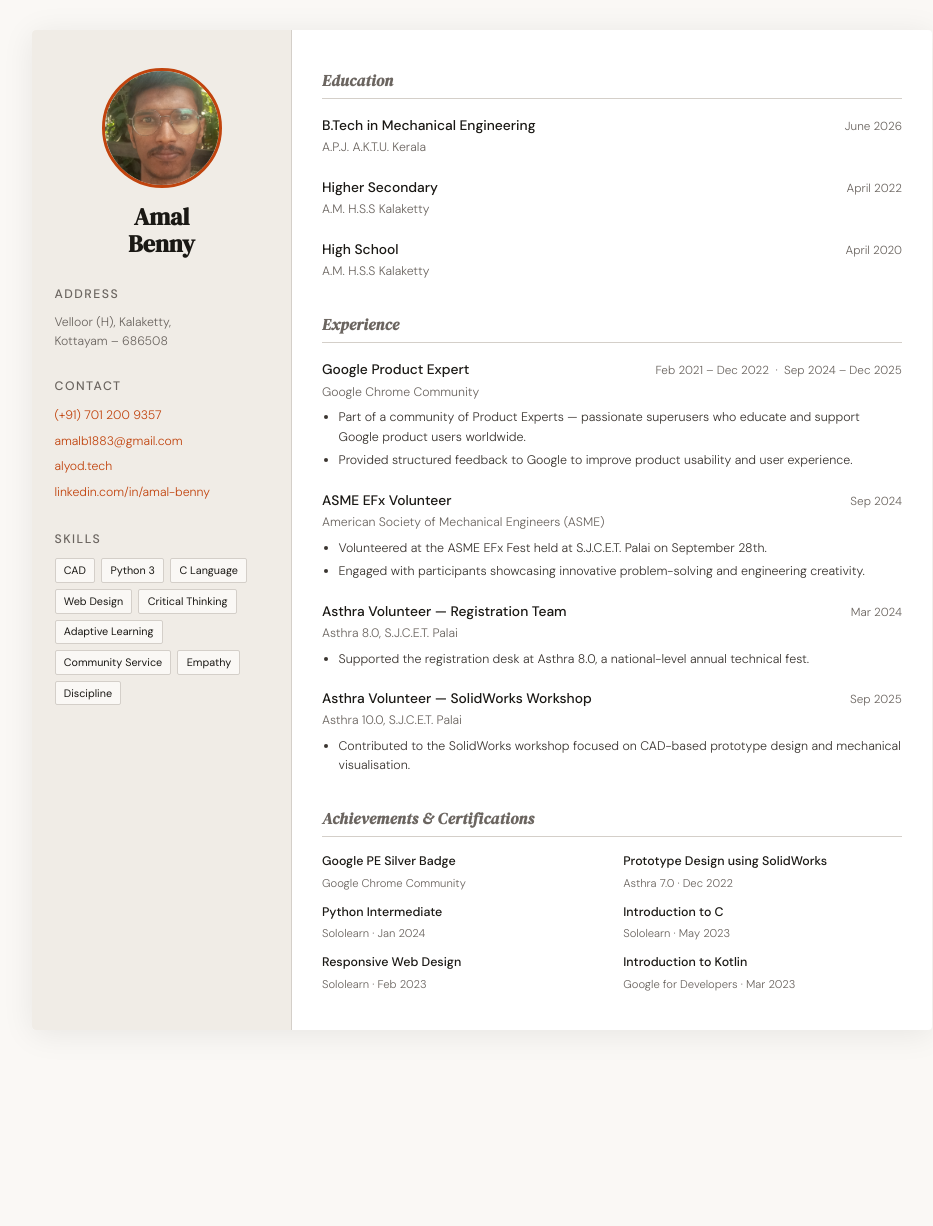
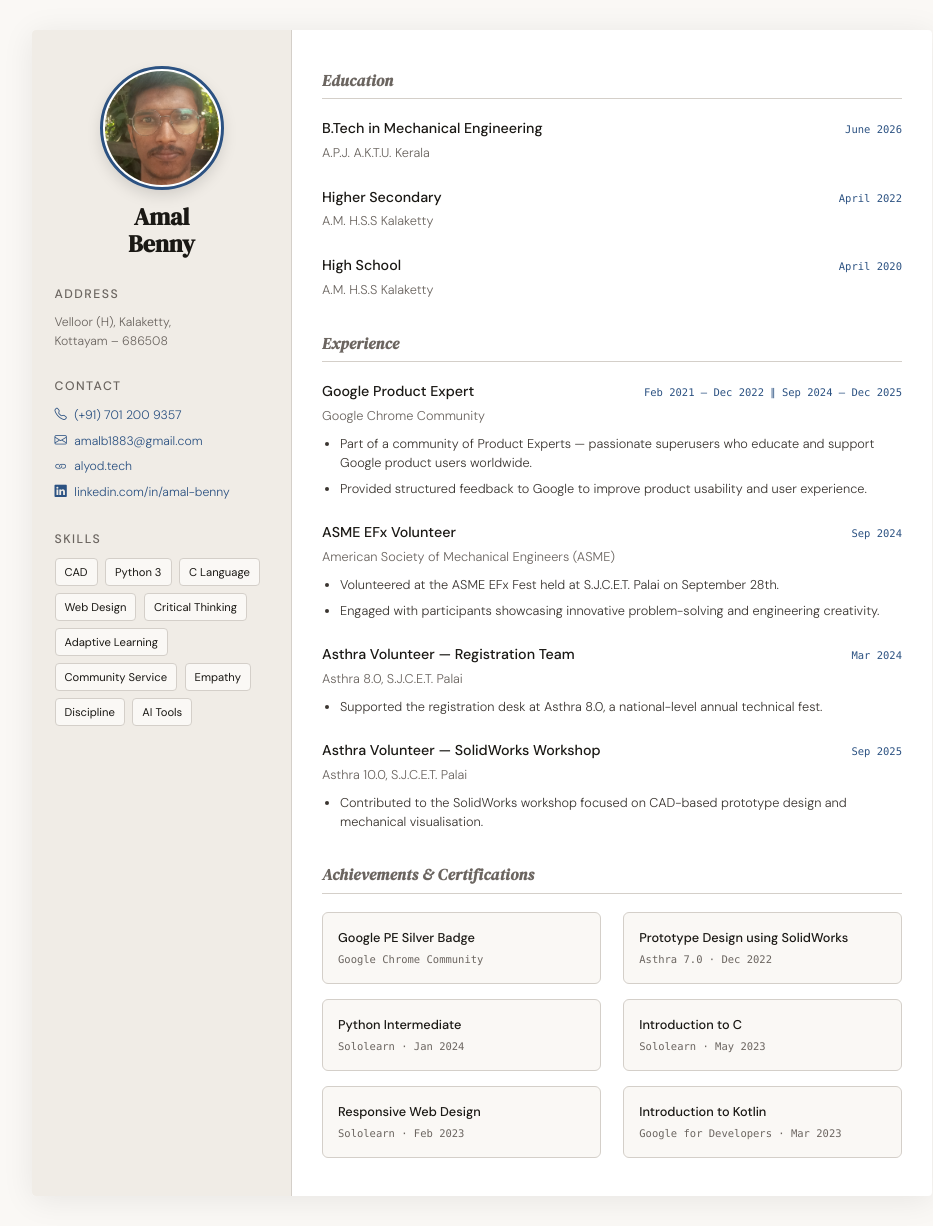
Before and after one commit to amalbenny/amalbenny.github.io, a Jekyll site: the page assets/documents/resume.html, which Jekyll copies as it is, in a window 1280 px wide. Shown: the whole page, without its empty margins (158-1091 px from the left). Built offline with Jekyll 4.4.1, drawn with Linux system fonts in a browser that asks for light colours; before the commit the page ends 1060 px from its top, so only the background shows below that.

Commit message:
Update resume.html

```diff
--- a/assets/documents/resume.html
+++ b/assets/documents/resume.html
@@ -9,6 +9,7 @@
   <link rel="preconnect" href="https://fonts.googleapis.com" />
   <link rel="preconnect" href="https://fonts.gstatic.com" crossorigin />
   <link href="https://fonts.googleapis.com/css2?family=DM+Serif+Display:ital@0;1&family=DM+Sans:ital,opsz,wght@0,9..40,300;0,9..40,400;0,9..40,500;1,9..40,300&display=swap" rel="stylesheet" />
+  <link rel="stylesheet" href="https://cdn.jsdelivr.net/npm/bootstrap-icons@1.13.1/font/bootstrap-icons.min.css">
 
   <style>
     /* ── Reset & tokens ───────────────────────── */
@@ -18,11 +19,12 @@
       --ink:      #1a1814;
       --muted:    #6b6560;
       --rule:     #d4cfc9;
-      --accent:   #c1440e;
+      --accent:   #2c5282; /* Deep steel blue for an industrial feel */
       --bg:       #faf8f5;
       --sidebar:  #f0ece6;
       --font-serif: "DM Serif Display", Georgia, serif;
       --font-sans:  "DM Sans", system-ui, sans-serif;
+      --font-mono:  "SFMono-Regular", Consolas, "Liberation Mono", Menlo, monospace;
       --gap: 2rem;
     }
 
@@ -78,7 +80,16 @@
       height: 120px;
       border-radius: 50%;
       object-fit: cover;
-      border: 3px solid var(--accent);
+      /* Dual-ring effect with shadow for better contrast */
+      border: 3px solid #fff;
+      outline: 3px solid var(--accent);
+      outline-offset: -1px;
+      box-shadow: 0 6px 16px rgba(0,0,0,0.15);
+      transition: transform 0.3s ease;
+    }
+
+    .profile-pic:hover {
+      transform: scale(1.03);
     }
 
     /* Fallback avatar when image is absent */
@@ -87,7 +98,8 @@
       height: 120px;
       border-radius: 50%;
       background: linear-gradient(135deg, #d4cfc9, #bbb5ae);
-      border: 3px solid var(--accent);
+      border: 3px solid #fff;
+      outline: 3px solid var(--accent);
       display: flex;
       align-items: center;
       justify-content: center;
@@ -128,20 +140,36 @@
       color: var(--muted);
     }
 
+    /* Icon Alignment fix */
+    .sidebar-section p a {
+      display: flex;
+      align-items: center;
+      gap: 0.5rem;
+    }
+    .bi { margin: 0; }
+
     .skills-grid {
       display: flex;
       flex-wrap: wrap;
-      gap: .4rem;
+      gap: .5rem;
     }
 
     .skill-tag {
       background: var(--bg);
       border: 1px solid var(--rule);
-      border-radius: 2px;
-      padding: .18rem .55rem;
-      font-size: .72rem;
+      border-radius: 4px;
+      padding: .25rem .6rem;
+      font-size: .75rem;
       color: var(--ink);
       font-weight: 400;
+      transition: transform 0.2s ease, box-shadow 0.2s ease, border-color 0.2s ease;
+      cursor: default;
+    }
+
+    .skill-tag:hover {
+      transform: translateY(-2px);
+      box-shadow: 0 4px 8px rgba(0,0,0,0.06);
+      border-color: var(--accent);
     }
 
     /* ── Main content ─────────────────────────── */
@@ -152,8 +180,16 @@
       gap: 2rem;
     }
 
-    /* ── Section titles ───────────────────────── */
+    /* ── Section titles & Gear Animation ──────── */
+    @keyframes spin {
+      100% { transform: rotate(360deg); }
+    }
+
     section > h2 {
+      position: relative;
+      display: flex;
+      align-items: center;
+      gap: 0.5rem;
       font-family: var(--font-serif);
       font-style: italic;
       font-size: 1.05rem;
@@ -161,11 +197,26 @@
       letter-spacing: .02em;
       border-bottom: 1px solid var(--rule);
       padding-bottom: .35rem;
-      margin-bottom: 1rem;
+      margin-bottom: 1.2rem;
+    }
+
+    section > h2::after {
+      content: '⚙️';
+      font-style: normal;
+      font-size: 0.9em;
+      opacity: 0;
+      transition: opacity 0.3s ease;
+      /* Removes grayscale for colored emoji, or filters it if you want it monochromatic */
+      filter: grayscale(100%) opacity(0.6);
+    }
+
+    section > h2:hover::after {
+      opacity: 1;
+      animation: spin 4s linear infinite;
     }
 
     /* ── Entry rows ───────────────────────────── */
-    .entry { margin-bottom: 1.2rem; }
+    .entry { margin-bottom: 1.5rem; }
     .entry:last-child { margin-bottom: 0; }
 
     .entry-header {
@@ -174,57 +225,75 @@
       align-items: baseline;
       flex-wrap: wrap;
       gap: .25rem;
-      margin-bottom: .15rem;
+      margin-bottom: .2rem;
     }
 
     .entry-title {
       font-weight: 500;
-      font-size: .92rem;
+      font-size: .95rem;
       color: var(--ink);
     }
 
     .entry-org {
-      font-size: .82rem;
+      font-size: .85rem;
       color: var(--muted);
     }
 
     .entry-date {
-      font-size: .78rem;
-      color: var(--muted);
+      font-family: var(--font-mono);
+      font-size: .70rem;
+      color: var(--accent);
       white-space: nowrap;
     }
 
     .entry ul {
-      padding-left: 1.1rem;
-      margin-top: .4rem;
+      padding-left: 1.2rem;
+      margin-top: .5rem;
       display: flex;
       flex-direction: column;
-      gap: .3rem;
+      gap: .4rem;
     }
 
     .entry ul li {
-      font-size: .83rem;
+      font-size: .85rem;
       color: #3a3530;
       line-height: 1.55;
     }
 
-    /* ── Achievements two-column grid ─────────── */
+    /* ── Achievements two-column grid (Cards) ─── */
     .cert-grid {
       display: grid;
       grid-template-columns: 1fr 1fr;
-      gap: .75rem 1.5rem;
+      gap: 1rem 1.5rem;
     }
 
-    .cert-item { display: flex; flex-direction: column; gap: .1rem; }
+    .cert-item {
+      display: flex;
+      flex-direction: column;
+      gap: .2rem;
+      border: 1px solid var(--rule);
+      border-radius: 6px;
+      padding: 1rem;
+      background: var(--bg);
+      transition: background-color 0.2s ease, transform 0.2s ease, box-shadow 0.2s ease, border-color 0.2s ease;
+    }
+
+    .cert-item:hover {
+      background: #fff;
+      transform: translateY(-2px);
+      box-shadow: 0 6px 16px rgba(0,0,0,0.06);
+      border-color: var(--accent);
+    }
 
     .cert-name {
       font-weight: 500;
-      font-size: .83rem;
+      font-size: .85rem;
       color: var(--ink);
     }
 
     .cert-meta {
-      font-size: .75rem;
+      font-family: var(--font-mono);
+      font-size: .7rem;
       color: var(--muted);
     }
 
@@ -243,6 +312,8 @@
     @media print {
       body { background: #fff; }
       .page { box-shadow: none; margin: 0; max-width: 100%; border-radius: 0; }
+      .cert-item { border-color: var(--rule); box-shadow: none; transform: none; }
+      section > h2::after { display: none; }
     }
   </style>
 </head>
@@ -250,10 +321,8 @@
 <body>
   <div class="page">
 
-    <!-- ── Sidebar ── -->
     <aside>
       <div class="profile-wrap">
-        <!-- Shows fallback initials if profile.jpg is unavailable -->
         <img
           src="profile.jpg"
           alt="Amal Benny"
@@ -274,10 +343,10 @@
 
       <div class="sidebar-section">
         <p class="sidebar-label">Contact</p>
-        <p><a href="tel:+917012009357">(+91) 701 200 9357</a></p>
-        <p><a href="mailto:amalb1883@gmail.com">amalb1883@gmail.com</a></p>
-        <p><a href="https://alyod.tech/" target="_blank" rel="noopener noreferrer">alyod.tech</a></p>
-        <p><a href="https://linkedin.com/in/amal-benny" target="_blank" rel="noopener noreferrer">linkedin.com/in/amal-benny</a></p>
+        <p><a href="tel:+917012009357"> <i class="bi bi-telephone"></i>(+91) 701 200 9357</a></p>
+        <p><a href="mailto:amalb1883@gmail.com"> <i class="bi bi-envelope"></i>amalb1883@gmail.com</a></p>
+        <p><a href="https://alyod.tech/" target="_blank" rel="noopener noreferrer"> <i class="bi bi-link"></i>alyod.tech</a></p>
+        <p><a href="https://linkedin.com/in/amal-benny" target="_blank" rel="noopener noreferrer"> <i class="bi bi-linkedin"></i>linkedin.com/in/amal-benny</a></p>
       </div>
 
       <div class="sidebar-section">
@@ -292,14 +361,13 @@
           <span class="skill-tag" role="listitem">Community Service</span>
           <span class="skill-tag" role="listitem">Empathy</span>
           <span class="skill-tag" role="listitem">Discipline</span>
+          <span class="skill-tag" role="listitem">AI Tools</span>
         </div>
       </div>
     </aside>
 
-    <!-- ── Main ── -->
     <main>
 
-      <!-- Education -->
       <section aria-labelledby="edu-heading">
         <h2 id="edu-heading">Education</h2>
 
@@ -328,14 +396,13 @@
         </div>
       </section>
 
-      <!-- Experience -->
       <section aria-labelledby="exp-heading">
         <h2 id="exp-heading">Experience</h2>
 
         <div class="entry">
           <div class="entry-header">
             <span class="entry-title">Google Product Expert</span>
-            <span class="entry-date">Feb 2021 – Dec 2022 &nbsp;·&nbsp; Sep 2024 – Dec 2025</span>
+            <span class="entry-date">Feb 2021 – Dec 2022 &DoubleVerticalBar; Sep 2024 – Dec 2025</span>
           </div>
           <p class="entry-org">Google Chrome Community</p>
           <ul>
@@ -379,7 +446,6 @@
         </div>
       </section>
 
-      <!-- Achievements & Certifications -->
       <section aria-labelledby="cert-heading">
         <h2 id="cert-heading">Achievements &amp; Certifications</h2>
         <div class="cert-grid">
```
